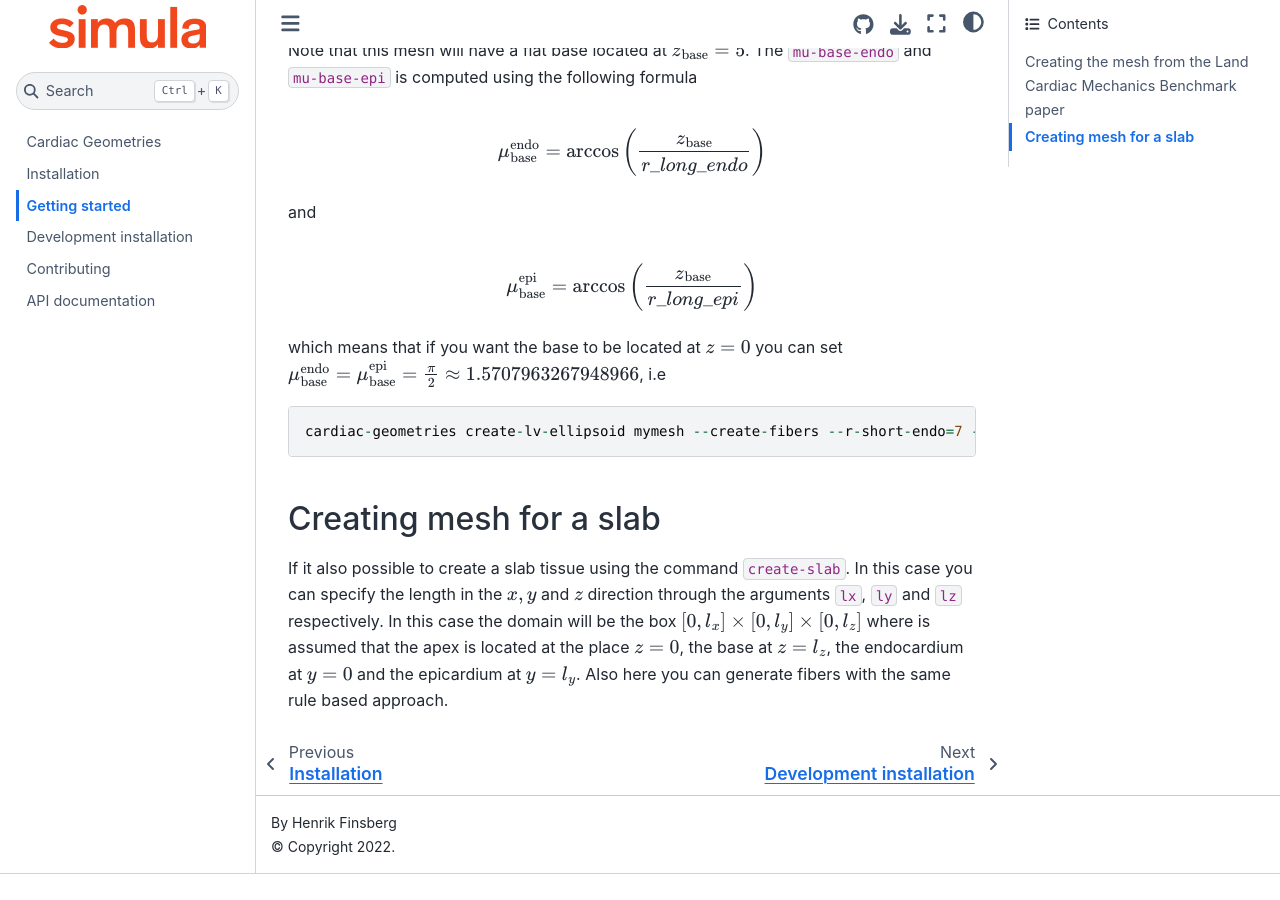
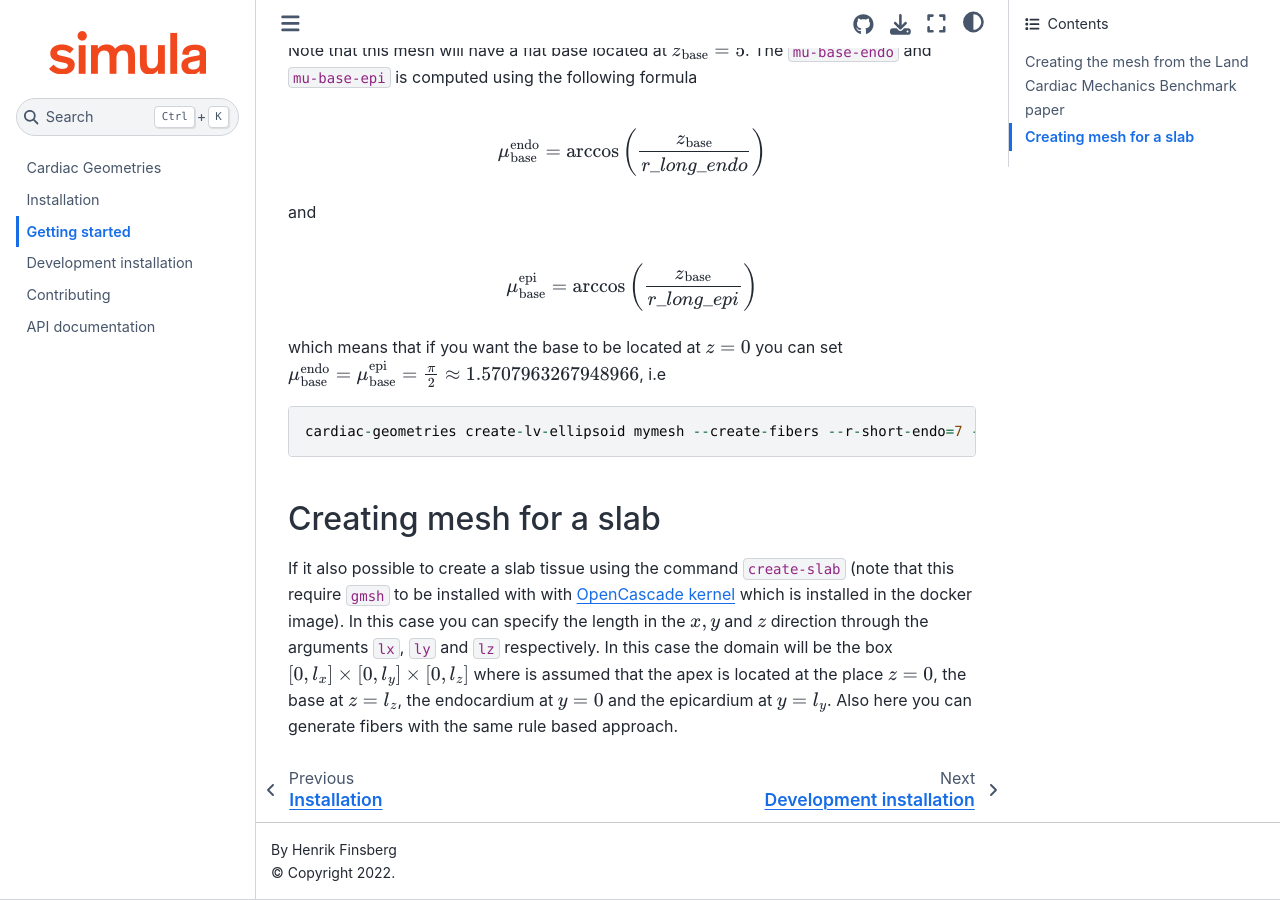
Before and after one commit to ComputationalPhysiology/cardiac-geometries, a Jupyter Book: the page built from docs/quickstart.md, in a window 1280 px wide and 900 px high, scrolled down 2591 px. Built offline with Jupyter Book 1.0.4 settings and Sphinx 7.4.7 and the Sphinx Book theme 1.1.4, drawn with Linux system fonts in a browser that asks for light colours; before the commit the page ends 3465 px from its top, so only the background shows below that.

Commit message:
Add note about  OpenCascade kernel

```diff
--- a/docs/quickstart.md
+++ b/docs/quickstart.md
@@ -128,4 +128,4 @@
 
 ## Creating mesh for a slab
 
-If it also possible to create a slab tissue using the command `create-slab`. In this case you can specify the length in the $x, y$ and $z$ direction through the arguments `lx`, `ly` and `lz` respectively. In this case the domain will be the box $[0, l_x] \times [0, l_y] \times [0, l_z]$ where is assumed that the apex is located at the place $z = 0$, the base at $z = l_z$, the endocardium at $y = 0$ and the epicardium at $y = l_y$. Also here you can generate fibers with the same rule based approach.
+If it also possible to create a slab tissue using the command `create-slab` (note that this require `gmsh` to be installed with with [OpenCascade kernel](https://www.opencascade.com) which is installed in the docker image). In this case you can specify the length in the $x, y$ and $z$ direction through the arguments `lx`, `ly` and `lz` respectively. In this case the domain will be the box $[0, l_x] \times [0, l_y] \times [0, l_z]$ where is assumed that the apex is located at the place $z = 0$, the base at $z = l_z$, the endocardium at $y = 0$ and the epicardium at $y = l_y$. Also here you can generate fibers with the same rule based approach.
```
